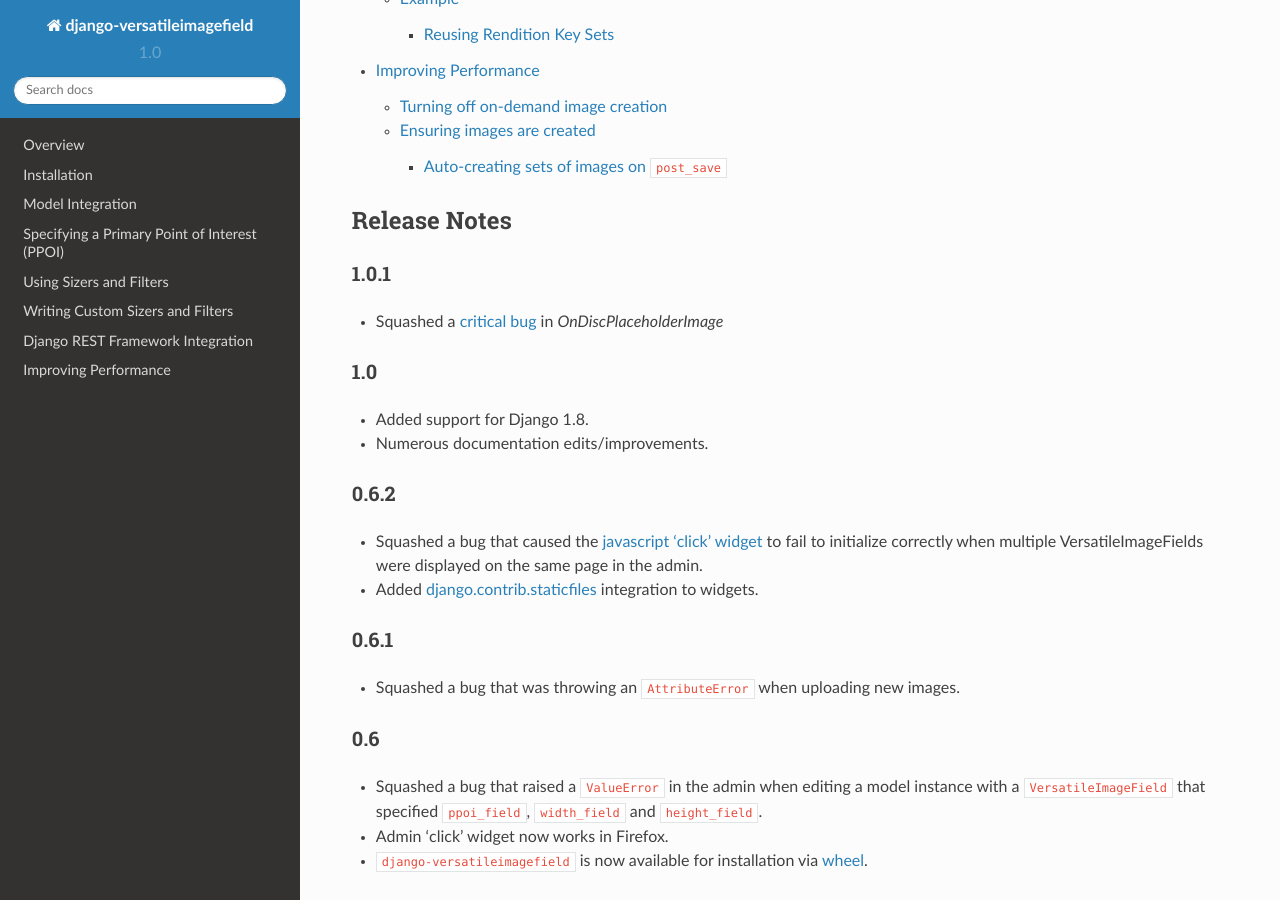
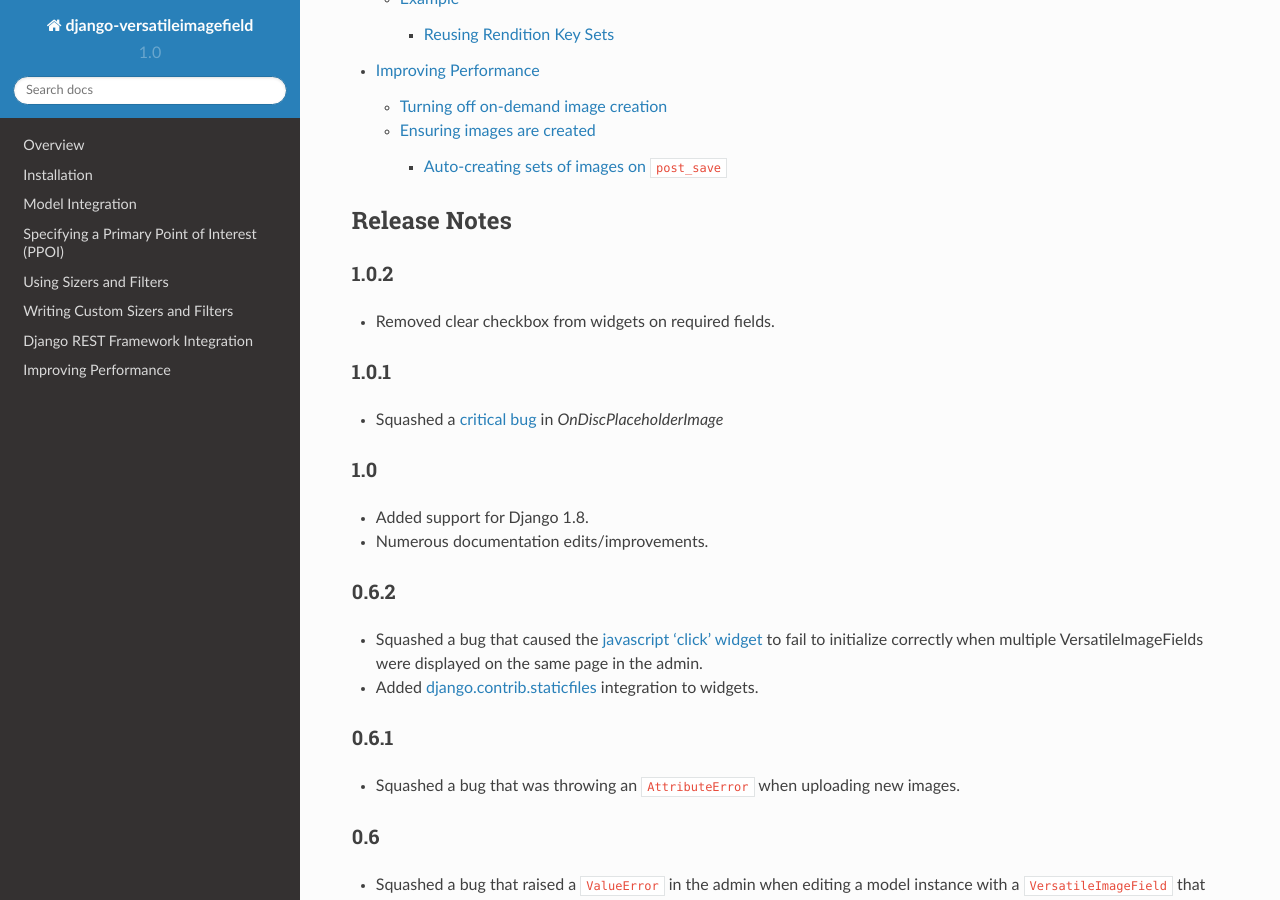
Before and after one commit to respondcreate/django-versatileimagefield, a Sphinx documentation site: the page built from docs/index.rst, in a window 1280 px wide and 900 px high, scrolled down 2757 px. Built offline with Sphinx 7.4.7 and the Read the Docs theme 2.0.0, drawn with Linux system fonts in a browser that asks for light colours.

Commit message:
Bumping to 1.0.2 in preparation for PyPI release
Closes #14

```diff
--- a/docs/index.rst
+++ b/docs/index.rst
@@ -86,6 +86,10 @@
 
 Release Notes
 =============
+
+1.0.2
+^^^^^
+- Removed clear checkbox from widgets on required fields.
 
 1.0.1
 ^^^^^
--- a/setup.py
+++ b/setup.py
@@ -5,7 +5,7 @@
 setup(
     name='django-versatileimagefield',
     packages=find_packages(),
-    version='1.0.1',
+    version='1.0.2',
     author=u'Jonathan Ellenberger',
     author_email='jonathan_ellenberger@wgbh.org',
     url='http://github.com/WGBH/django-versatileimagefield/',
```
